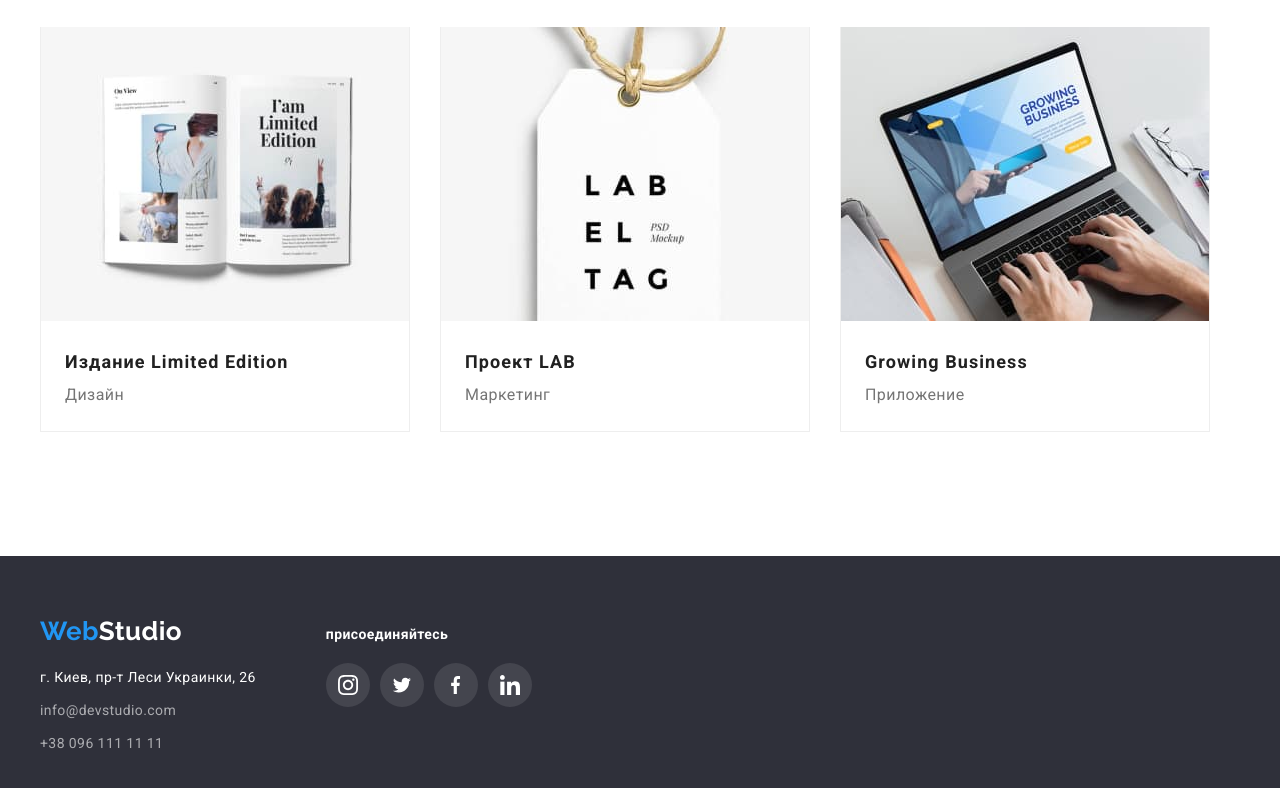
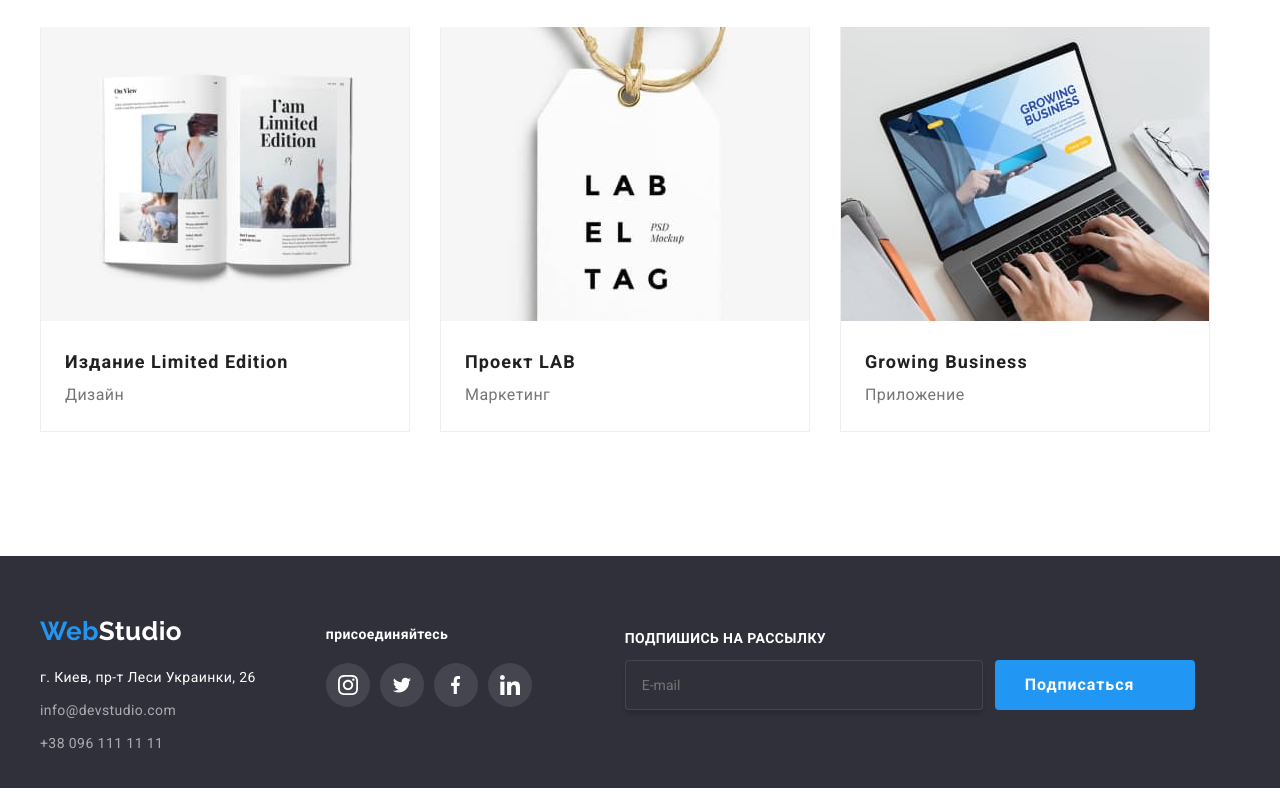
Before and after one commit to MOkhten/goit-markup-hw-06, a plain HTML site: page portfolio.html in a window 1280 px wide. Shown: the part 1106-1894 px from the top of the page. Drawn offline with nearby package versions, Linux system fonts and the light colour scheme; files whose address does not match are found by name.

Commit message:
portfolio

```diff
--- a/portfolio.html
+++ b/portfolio.html
@@ -277,6 +277,17 @@
                     </li>
                 </ul>
         </section>
+
+        <section class="content-sign">
+            <p class="sign-title">ПОДПИШИСЬ НА РАССЫЛКУ</p>
+            <div class="footer-block">
+            <input type="email" class="footer-input" name="user-email" id="user-email" placeholder="E-mail" required/>
+        <button class="footer-button"> Подписаться <svg class="footer-icon" width="24" height="24">
+                <use href=".//img/icon-defs.svg#icon-icon-send">
+                </use>
+            </svg></button>
+        </div>
+        </section>
     </div>
     </div>
     </footer>
```
